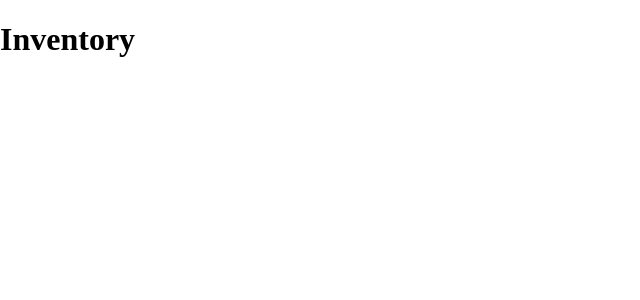
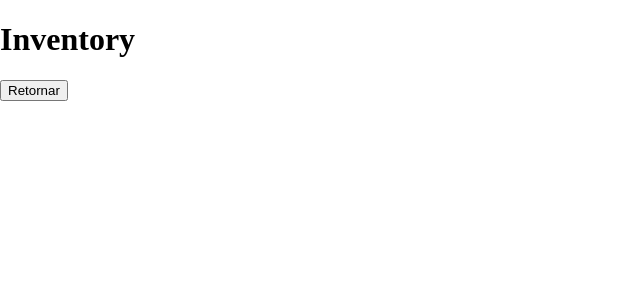
Before and after one commit to rafix923/case-shopper, a React (Create React App) app in the folder frontend/: page /inventory in a window 1280 px wide. Shown: the top 300 px of the page, without its empty margins (0-640 px from the left). Built offline with nearby package versions, Linux system fonts and the light colour scheme; a web font is replaced by a local one.

Commit message:
feat: Adiciona função goToReturnPage napágina de inventário para retornar à página anterior.

```diff
--- a/frontend/src/pages/InventoryPage/inventory.js
+++ b/frontend/src/pages/InventoryPage/inventory.js
@@ -1,9 +1,17 @@
 import React from "react";
+import { useNavigate } from "react-router-dom";
+import { goToReturnPage } from "../../routes/Coordinator";
 
 function InventoryPage() {
-  return <div>
-    <h1>Inventory</h1>
-  </div>;
+  const navigate = useNavigate();
+  return (
+    <div>
+      <h1>Inventory</h1>
+      <button type="button" onClick={() => goToReturnPage(navigate)}>
+        Retornar
+      </button>
+    </div>
+  );
 }
 
 export default InventoryPage;
--- a/frontend/src/routes/Coordinator.js
+++ b/frontend/src/routes/Coordinator.js
@@ -7,7 +7,7 @@ export const goToEndPage = (navigate) => {
 };
 
 export const goToReturnPage = (navigate) => {
-  navigate("-1");
+  navigate(-1);
 };
 
 export const goToInventoryPage = (navigate) => {
--- a/frontend/src/routes/Router.js
+++ b/frontend/src/routes/Router.js
@@ -8,8 +8,8 @@ function Router() {
     <BrowserRouter>
       <Routes>
         <Route path="/" element={<Home />} />
-        <Route path="end-page" element={<Farewell />} />
-        <Route path="inventory" element={<InventoryPage />} />
+        <Route path="/end-page" element={<Farewell />} />
+        <Route path="/inventory" element={<InventoryPage />} />
       </Routes>
     </BrowserRouter>
   );
```
